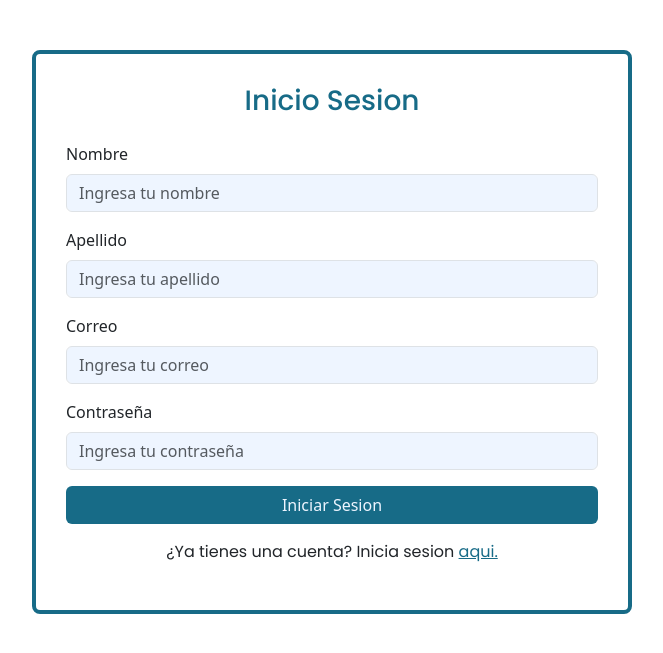
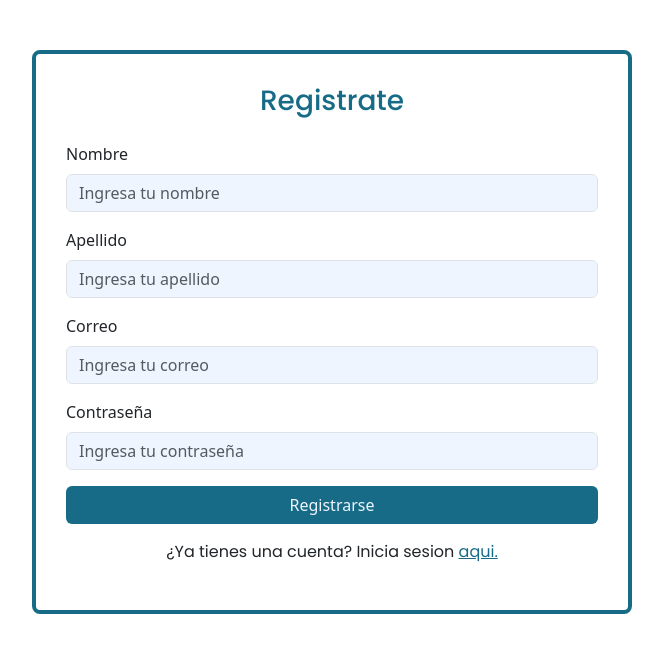
Before and after one commit to melanyscode/SC502-1C2025-grupo1, a PHP site: page /registro.php in a window 1280 px wide. Shown: the part 57-710 px from the top of the page, without its empty margins (308-971 px from the left). Run offline with PHP 8.4, Linux system fonts and the light colour scheme.

Commit message:
cambios minimos en registro

```diff
--- a/views/registro.php
+++ b/views/registro.php
@@ -14,7 +14,7 @@
     <body>
 
         <div class="login-container">
-            <h3 class="mb-4 txt-azul-oscuro">Inicio Sesion</h3>
+            <h3 class="mb-4 txt-azul-oscuro">Registrate</h3>
             <form>
                 <div class="mb-3 text-start">
                     <label for="nombre" class="form-label">Nombre</label>
@@ -33,7 +33,7 @@
                     <input type="password" class="form-control bg-celeste" id="password"
                         placeholder="Ingresa tu contraseña">
                 </div>
-                <button type="submit" class="btn bg-azul-oscuro txt-celeste w-100">Iniciar Sesion</button>
+                <button type="submit" class="btn bg-azul-oscuro txt-celeste w-100">Registrarse</button>
             </form>
             <div class="mt-3">
                 <p>¿Ya tienes una cuenta? Inicia sesion <a href="#" class="txt-azul-oscuro">aqui.</a></p>
```
